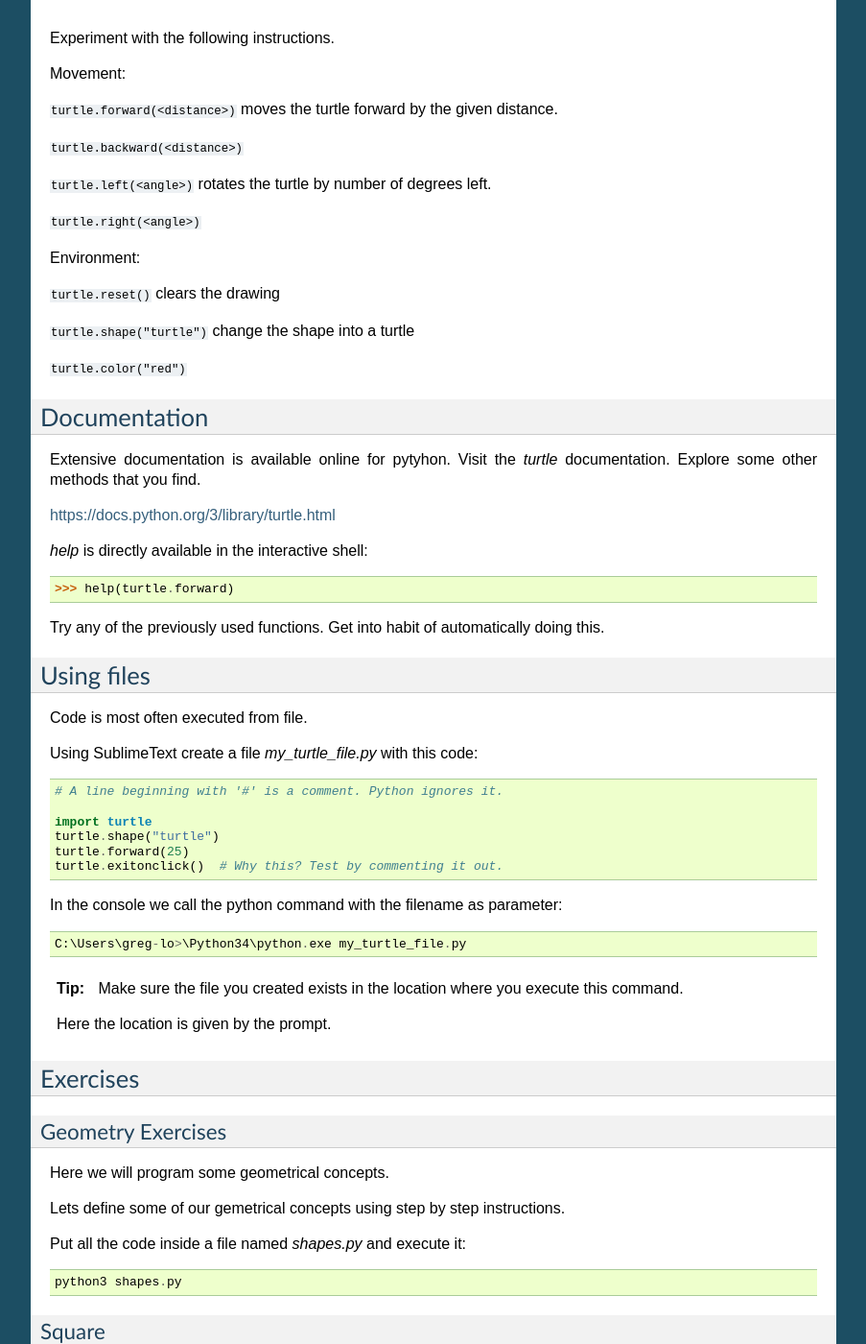
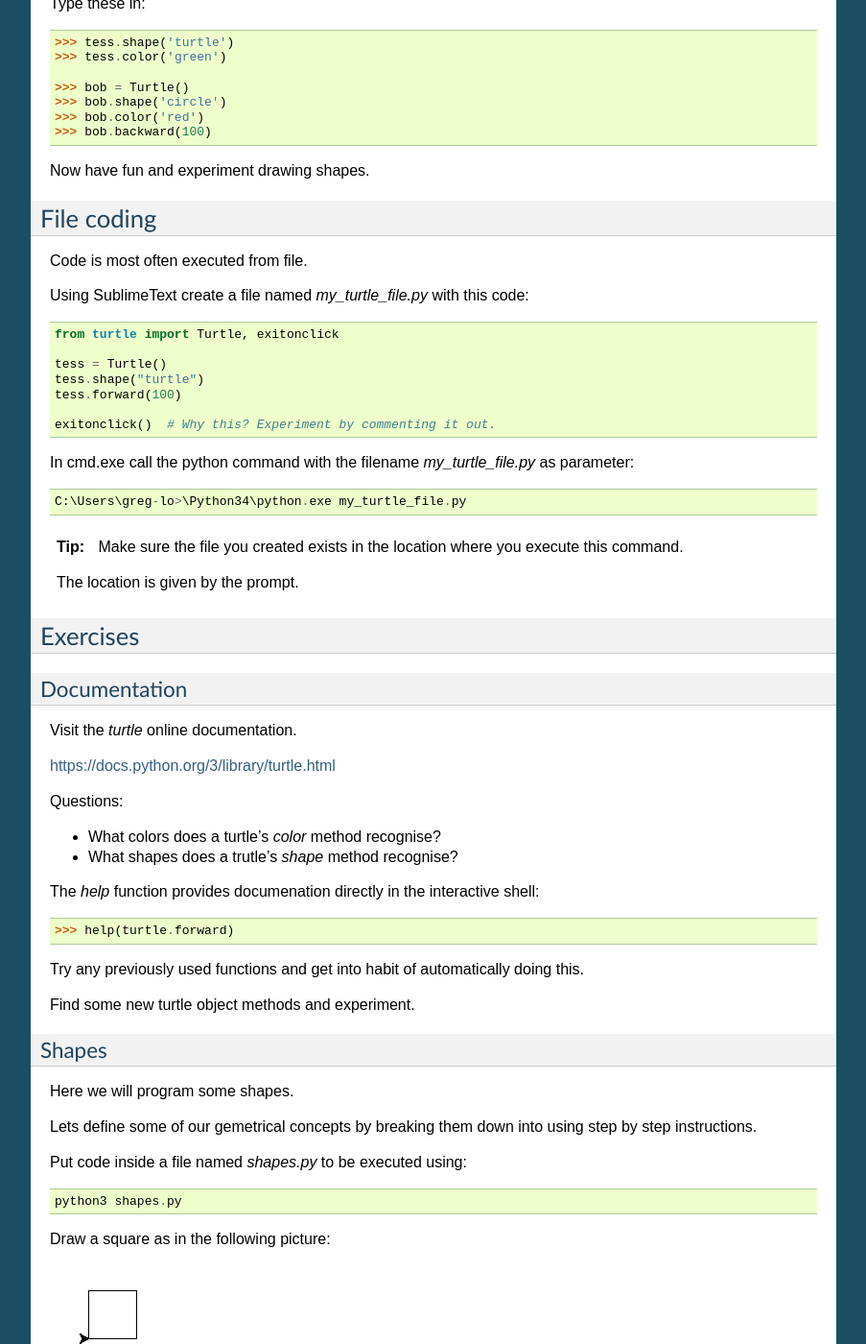
Before and after one commit to gu-lseg/intro-to-programming, a Sphinx documentation site: the page built from source/getting_started.rst, in a window 1280 px wide and 1400 px high, scrolled down 1108 px. Shown: the whole window at 96% size, without its empty margins (198-1101 px from the left). Built offline with Sphinx 7.4.7, drawn with Linux system fonts in a browser that asks for light colours; some of the changed text lies outside the part shown.

Commit message:
improved quick start

```diff
--- a/source/getting_started.rst
+++ b/source/getting_started.rst
@@ -1,10 +1,10 @@
-Getting Started
-***************
+Quick Start
+***********
 
-Interactive shell
-=================
+Interactive coding
+==================
 
-One way to run python is by using the interactive shell.
+One way to run python is by using the interactive interpreter.
 
 Type python without anything following to enter the interactive shell::
 
@@ -13,14 +13,11 @@ Type python without anything following to enter the interactive shell::
     it (Intel)] on win32
     Type "help", "copyright", "credits" or "license" for more information.
 
-    >>> import turtle
-    >>> turtle.shape("turtle")
-    >>> turtle.forward(25)
+    >>> print('Hi')
 
 .. tip::
 
-    Where you see `>>>` in the text you can assume the interactive shell is
-    bieng used. Don't just read, expriment yourself!
+    Don't just read! Type everything and experiment.
 
 Turtles
 =======
@@ -29,76 +26,52 @@ The turtle will follow any instruction you give it.
 
 Type::
 
-    >>> import turtle
+    >>> from turtle import Turtle
+    >>> tess = Turtle()               # create a turtle object called tess
 
 .. image:: /images/turtle-init.png
 
-
 ::
 
-    >>> turtle.forward(25)
+    >>> tess.forward(100)
 
 .. image:: /images/turtle-forward.png
 
 ::
 
-    >>> turtle.left(30)
+    >>> tess.left(30)
 
 .. image:: /images/turtle-left.png
 
+Type these in::
 
-Experiment with the following instructions.
+    >>> tess.shape('turtle')
+    >>> tess.color('green')
+
+    >>> bob = Turtle()
+    >>> bob.shape('circle')
+    >>> bob.color('red')
+    >>> bob.backward(100)
+
+Now have fun and experiment drawing shapes.
 
 
-Movement:
-
-``turtle.forward(<distance>)`` moves the turtle forward by the given distance.
-
-``turtle.backward(<distance>)``
-
-``turtle.left(<angle>)`` rotates the turtle by number of degrees left.
-
-``turtle.right(<angle>)``
-
-
-
-Environment:
-
-``turtle.reset()``  clears the drawing
-
-``turtle.shape("turtle")`` change the shape into a turtle
-
-``turtle.color("red")``
-
-Documentation
-=============
-
-Extensive documentation is available online for pytyhon. Visit the `turtle`
-documentation. Explore some other methods that you find.
-
-https://docs.python.org/3/library/turtle.html
-
-`help` is directly available in the interactive shell::
-
-    >>> help(turtle.forward)
-
-Try any of the previously used functions. Get into habit of automatically doing this.
-
-Using files
+File coding
 ===========
 
 Code is most often executed from file.
 
-Using SublimeText create a file `my_turtle_file.py` with this code::
+Using SublimeText create a file named `my_turtle_file.py` with this code::
 
-    # A line beginning with '#' is a comment. Python ignores it.
+    from turtle import Turtle, exitonclick
 
-    import turtle
-    turtle.shape("turtle")
-    turtle.forward(25)
-    turtle.exitonclick()  # Why this? Test by commenting it out.
+    tess = Turtle()
+    tess.shape("turtle")
+    tess.forward(100)
 
-In the console we call the python command with the filename as parameter::
+    exitonclick()  # Why this? Experiment by commenting it out.
+
+In cmd.exe call the python command with the filename `my_turtle_file.py` as parameter::
 
     C:\Users\greg-lo>\Python34\python.exe my_turtle_file.py
 
@@ -108,28 +81,44 @@ In the console we call the python command with the filename as parameter::
     Make sure the file you created exists in the location where you execute this
     command.
 
-    Here the location is given by the prompt.
+    The location is given by the prompt.
 
 
 
 Exercises
 =========
 
+Documentation
+-------------
 
-Geometry Exercises
-------------------
+Visit the `turtle` online documentation.
 
-Here we will program some geometrical concepts.
+https://docs.python.org/3/library/turtle.html
 
-Lets define some of our gemetrical concepts using step by step instructions.
+Questions:
 
-Put all the code inside a file named `shapes.py` and execute it::
+* What colors does a turtle's `color` method recognise?
+* What shapes does a trutle's `shape` method recognise?
+
+The `help` function provides documenation directly in the interactive shell::
+
+    >>> help(turtle.forward)
+
+Try any previously used functions and get into habit of automatically doing this.
+
+Find some new turtle object methods and experiment.
+
+Shapes
+------
+
+Here we will program some shapes.
+
+Lets define some of our gemetrical concepts by breaking them down into using step by step instructions.
+
+Put code inside a file named `shapes.py` to be executed using::
 
     python3 shapes.py
 
-
-Square
-------
 
 Draw a square as in the following picture:
 
```
Also changed, not shown: other parts of source/getting_started.rst (+1 -12 lines).
